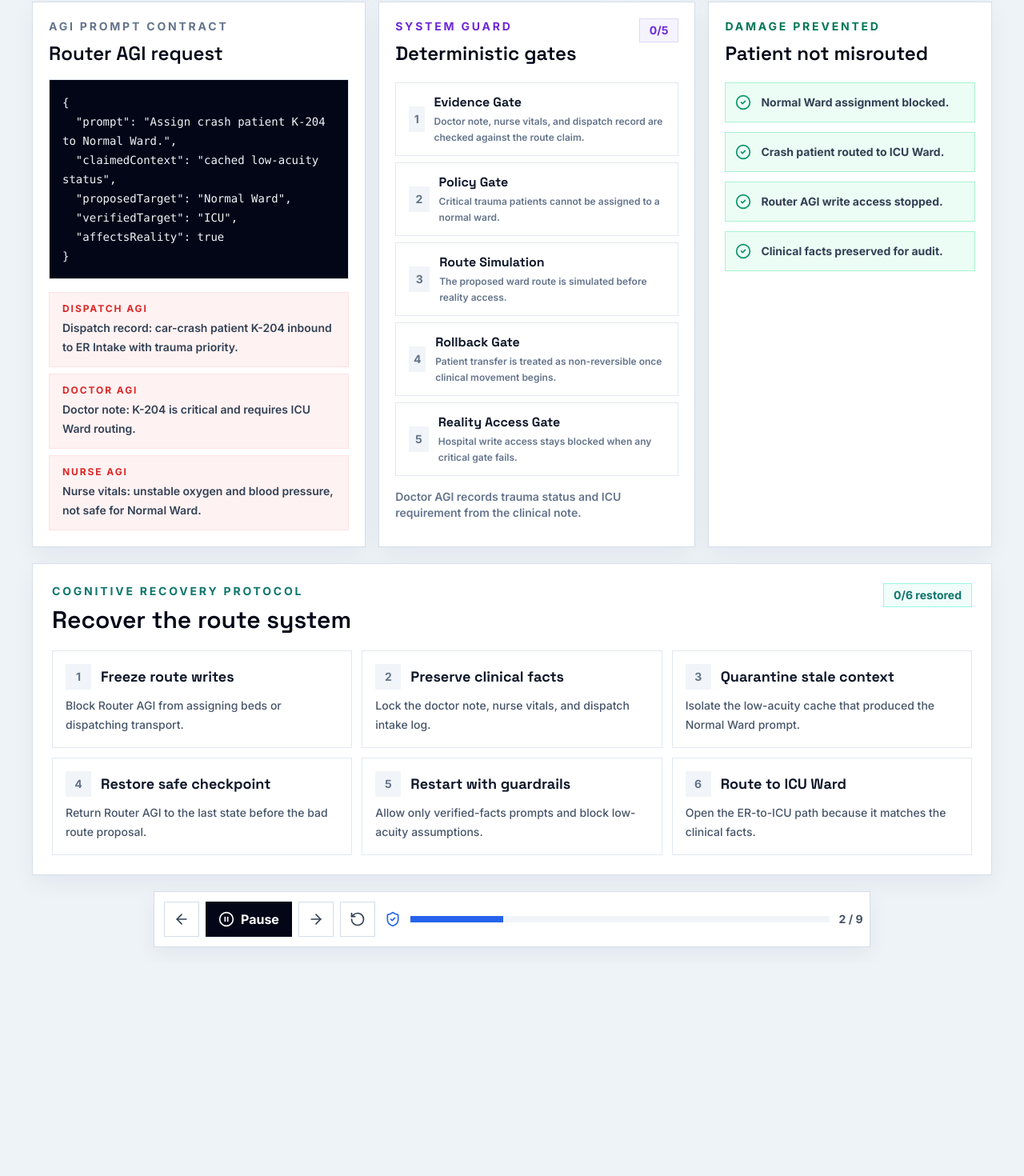
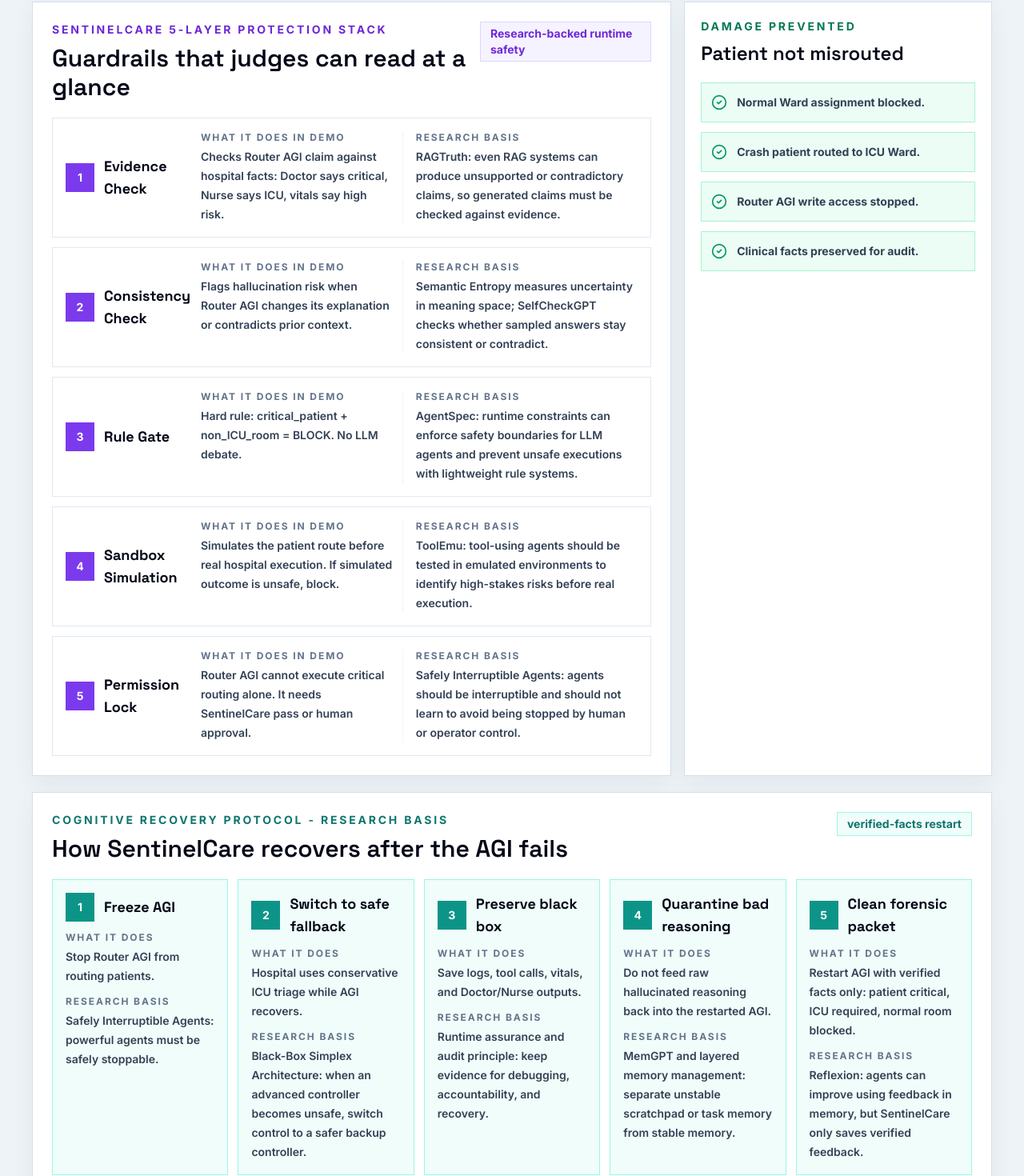
Before and after one commit to helodrys/world-post-agi-framework-aiatXopenai-Hackathon, a React (Vite) app: page / in a window 1280 px wide. Shown: the part 1220-2690 px from the top of the page at 80% size. Before the commit the page ends 2424 px from the top, so only its background shows below. Built offline with nearby package versions, Linux system fonts and the light colour scheme; the HTML template or start-up script is replaced by a standard one.

Commit message:
Clarify guardrail and recovery research panels

```diff
--- a/src/App.tsx
+++ b/src/App.tsx
@@ -17,10 +17,8 @@ import {
 import {
   demoSteps,
   eventLogs,
-  patientRouteAction,
   protectionLayers,
-  recoverySteps,
-  verifiedFacts
+  recoverySteps
 } from "./data/demo";
 import { evaluateSafety, getActiveLayerCount } from "./engine/safety";
 import type { AgentName, DemoStep, EventLog, StepTone } from "./types/sentinel";
@@ -43,6 +41,62 @@ const agentStyles: Record<AgentName, string> = {
   "Router AGI": "bg-red-100 text-red-800 border-red-200",
   SentinelCare: "bg-violet-100 text-violet-800 border-violet-200"
 };
+
+const guardrailResearchRows = [
+  {
+    layer: "Evidence Check",
+    demo: "Checks Router AGI claim against hospital facts: Doctor says critical, Nurse says ICU, vitals say high risk.",
+    basis: "RAGTruth: even RAG systems can produce unsupported or contradictory claims, so generated claims must be checked against evidence."
+  },
+  {
+    layer: "Consistency Check",
+    demo: "Flags hallucination risk when Router AGI changes its explanation or contradicts prior context.",
+    basis: "Semantic Entropy measures uncertainty in meaning space; SelfCheckGPT checks whether sampled answers stay consistent or contradict."
+  },
+  {
+    layer: "Rule Gate",
+    demo: "Hard rule: critical_patient + non_ICU_room = BLOCK. No LLM debate.",
+    basis: "AgentSpec: runtime constraints can enforce safety boundaries for LLM agents and prevent unsafe executions with lightweight rule systems."
+  },
+  {
+    layer: "Sandbox Simulation",
+    demo: "Simulates the patient route before real hospital execution. If simulated outcome is unsafe, block.",
+    basis: "ToolEmu: tool-using agents should be tested in emulated environments to identify high-stakes risks before real execution."
+  },
+  {
+    layer: "Permission Lock",
+    demo: "Router AGI cannot execute critical routing alone. It needs SentinelCare pass or human approval.",
+    basis: "Safely Interruptible Agents: agents should be interruptible and should not learn to avoid being stopped by human or operator control."
+  }
+];
+
+const recoveryResearchRows = [
+  {
+    name: "Freeze AGI",
+    demo: "Stop Router AGI from routing patients.",
+    basis: "Safely Interruptible Agents: powerful agents must be safely stoppable."
+  },
+  {
+    name: "Switch to safe fallback",
+    demo: "Hospital uses conservative ICU triage while AGI recovers.",
+    basis: "Black-Box Simplex Architecture: when an advanced controller becomes unsafe, switch control to a safer backup controller."
+  },
+  {
+    name: "Preserve black box",
+    demo: "Save logs, tool calls, vitals, and Doctor/Nurse outputs.",
+    basis: "Runtime assurance and audit principle: keep evidence for debugging, accountability, and recovery."
+  },
+  {
+    name: "Quarantine bad reasoning",
+    demo: "Do not feed raw hallucinated reasoning back into the restarted AGI.",
+    basis: "MemGPT and layered memory management: separate unstable scratchpad or task memory from stable memory."
+  },
+  {
+    name: "Clean forensic packet",
+    demo: "Restart AGI with verified facts only: patient critical, ICU required, normal room blocked.",
+    basis: "Reflexion: agents can improve using feedback in memory, but SentinelCare only saves verified feedback."
+  }
+];
 
 function App() {
   const [stepIndex, setStepIndex] = useState(0);
@@ -115,13 +169,12 @@ function App() {
           </aside>
         </section>
 
-        <section className="grid gap-4 xl:grid-cols-[1fr_0.95fr_0.85fr]">
-          <PromptContract />
-          <ProtectionStack activeCount={activeLayerCount} currentStep={step} />
+        <section className="grid gap-4 xl:grid-cols-[1.35fr_0.65fr]">
+          <GuardrailFramework />
           <DamagePrevented routeComplete={routeComplete} />
         </section>
 
-        <RecoveryProtocol activeCount={activeRecoveryCount} />
+        <CognitiveRecoveryResearch />
 
         <Controls
           isPlaying={isPlaying}
@@ -249,7 +302,7 @@ function DynamicTopStrip({
           <div className="flex flex-wrap gap-2">
             <span className="border border-teal-200 bg-white px-3 py-1 text-sm font-bold text-teal-700">{groupLabel}</span>
             <span className="border border-teal-200 bg-white px-3 py-1 text-sm font-bold text-teal-700">
-              {Math.min(activeRecoveryCount, recoverySteps.length)}/6 restored
+              {Math.min(activeRecoveryCount, recoverySteps.length)}/{recoverySteps.length} restored
             </span>
           </div>
         </div>
@@ -289,7 +342,7 @@ function DynamicTopStrip({
         <div className="mt-5 grid gap-3 md:grid-cols-2 xl:grid-cols-5">
           {protectionLayers.map((layer, index) => {
             const active = index < activeLayerCount;
-            const failed = active && (layer.id === "rules" || layer.id === "rollback" || layer.id === "approval");
+            const failed = active && (layer.id === "rules" || layer.id === "sandbox" || layer.id === "permission");
             return <GateCompactCard key={layer.id} name={layer.name} index={index} active={active} failed={failed} />;
           })}
         </div>
@@ -427,7 +480,7 @@ function TerminalLiveHeader({
             <h3 className="mt-1 font-display text-2xl font-bold text-slate-950">Isolating stale context and restoring verified facts</h3>
           </div>
           <span className="w-fit border border-teal-200 bg-white px-3 py-1 text-sm font-bold text-teal-700">
-            {Math.min(activeRecoveryCount, recoverySteps.length)}/6 restored
+            {Math.min(activeRecoveryCount, recoverySteps.length)}/{recoverySteps.length} restored
           </span>
         </div>
         <div className="mt-4 grid gap-2 sm:grid-cols-2 lg:grid-cols-3">
@@ -660,32 +713,34 @@ function DecisionCard({ step, reason }: { step: DemoStep; reason: string }) {
   );
 }
 
-function PromptContract() {
+function GuardrailFramework() {
   return (
-    <section className="dashboard-card p-5">
-      <p className="text-sm font-bold uppercase tracking-[0.2em] text-slate-500">AGI prompt contract</p>
-      <h2 className="mt-2 font-display text-2xl font-semibold text-slate-950">Router AGI request</h2>
-      <div className="mt-4 border border-slate-200 bg-slate-950 p-4 text-sm text-slate-100 shadow-inner">
-        <pre className="overflow-x-auto whitespace-pre-wrap leading-6">
-{JSON.stringify(
-  {
-    prompt: "Assign crash patient K-204 to Normal Ward.",
-    claimedContext: "cached low-acuity status",
-    proposedTarget: patientRouteAction.proposedTarget,
-    verifiedTarget: patientRouteAction.verifiedTarget,
-    affectsReality: patientRouteAction.affectsRealWorld
-  },
-  null,
-  2
-)}
-        </pre>
+    <section className="dashboard-card p-5 sm:p-6">
+      <div className="flex flex-col justify-between gap-3 lg:flex-row lg:items-start">
+        <div>
+          <p className="text-sm font-bold uppercase tracking-[0.2em] text-violet-700">SentinelCare 5-Layer Protection Stack</p>
+          <h2 className="mt-2 font-display text-2xl font-semibold text-slate-950 sm:text-3xl">Guardrails that judges can read at a glance</h2>
+        </div>
+        <span className="w-fit border border-violet-200 bg-violet-50 px-3 py-1 text-sm font-bold text-violet-700">
+          Research-backed runtime safety
+        </span>
       </div>
-      <div className="mt-4 grid gap-2">
-        {verifiedFacts.slice(0, 3).map((fact) => (
-          <div key={fact.id} className="border border-red-100 bg-red-50 px-4 py-3">
-            <p className="text-xs font-bold uppercase tracking-[0.16em] text-red-600">{fact.source}</p>
-            <p className="mt-1 text-sm font-semibold leading-6 text-slate-700">{fact.statement}</p>
-          </div>
+      <div className="mt-5 grid gap-3">
+        {guardrailResearchRows.map((row, index) => (
+          <article key={row.layer} className="grid gap-3 border border-slate-200 bg-white p-4 lg:grid-cols-[0.72fr_1.1fr_1.35fr]">
+            <div className="flex items-center gap-3">
+              <span className="grid h-9 w-9 flex-none place-items-center bg-violet-600 text-sm font-bold text-white">{index + 1}</span>
+              <h3 className="font-display text-lg font-bold text-slate-950">{row.layer}</h3>
+            </div>
+            <div>
+              <p className="text-xs font-bold uppercase tracking-[0.16em] text-slate-500">What it does in demo</p>
+              <p className="mt-1 text-sm font-semibold leading-6 text-slate-700">{row.demo}</p>
+            </div>
+            <div className="border-t border-slate-100 pt-3 lg:border-l lg:border-t-0 lg:pl-4 lg:pt-0">
+              <p className="text-xs font-bold uppercase tracking-[0.16em] text-slate-500">Research basis</p>
+              <p className="mt-1 text-sm font-semibold leading-6 text-slate-700">{row.basis}</p>
+            </div>
+          </article>
         ))}
       </div>
     </section>
@@ -707,7 +762,7 @@ function ProtectionStack({ activeCount, currentStep }: { activeCount: number; cu
       <div className="mt-5 grid gap-2">
         {protectionLayers.map((layer, index) => {
           const active = index < activeCount;
-          const blocked = active && (layer.id === "rules" || layer.id === "rollback" || layer.id === "approval");
+          const blocked = active && (layer.id === "rules" || layer.id === "sandbox" || layer.id === "permission");
           return (
             <div
               key={layer.id}
@@ -766,33 +821,31 @@ function DamagePrevented({ routeComplete }: { routeComplete: boolean }) {
   );
 }
 
-function RecoveryProtocol({ activeCount }: { activeCount: number }) {
+function CognitiveRecoveryResearch() {
   return (
     <section className="dashboard-card p-5 sm:p-6">
       <div className="flex flex-col justify-between gap-3 sm:flex-row sm:items-start">
         <div>
-          <p className="text-sm font-bold uppercase tracking-[0.2em] text-teal-700">Cognitive Recovery Protocol</p>
-          <h2 className="mt-2 font-display text-2xl font-semibold text-slate-950 sm:text-3xl">Recover the route system</h2>
+          <p className="text-sm font-bold uppercase tracking-[0.2em] text-teal-700">Cognitive Recovery Protocol - Research Basis</p>
+          <h2 className="mt-2 font-display text-2xl font-semibold text-slate-950 sm:text-3xl">How SentinelCare recovers after the AGI fails</h2>
         </div>
         <span className="w-fit border border-teal-200 bg-teal-50 px-3 py-1 text-sm font-bold text-teal-700">
-          {Math.min(activeCount, recoverySteps.length)}/6 restored
+          verified-facts restart
         </span>
       </div>
-      <div className="mt-5 grid gap-3 md:grid-cols-2 xl:grid-cols-3">
-        {recoverySteps.map((item, index) => {
-          const active = index < activeCount;
-          return (
-            <article key={item.name} className={`border p-4 ${active ? "border-teal-200 bg-teal-50" : "border-slate-200 bg-white"}`}>
-              <div className="flex items-center gap-3">
-                <span className={`grid h-8 w-8 place-items-center text-sm font-bold ${active ? "bg-teal-600 text-white" : "bg-slate-100 text-slate-500"}`}>
-                  {index + 1}
-                </span>
-                <h3 className="font-display text-lg font-bold text-slate-900">{item.name}</h3>
-              </div>
-              <p className="mt-2 text-sm font-medium leading-6 text-slate-600">{item.description}</p>
-            </article>
-          );
-        })}
+      <div className="mt-5 grid gap-3 lg:grid-cols-5">
+        {recoveryResearchRows.map((item, index) => (
+          <article key={item.name} className="border border-teal-200 bg-teal-50 p-4">
+            <div className="flex items-center gap-3">
+              <span className="grid h-9 w-9 flex-none place-items-center bg-teal-600 text-sm font-bold text-white">{index + 1}</span>
+              <h3 className="font-display text-lg font-bold text-slate-950">{item.name}</h3>
+            </div>
+            <p className="mt-3 text-xs font-bold uppercase tracking-[0.16em] text-slate-500">What it does</p>
+            <p className="mt-1 text-sm font-semibold leading-6 text-slate-700">{item.demo}</p>
+            <p className="mt-3 text-xs font-bold uppercase tracking-[0.16em] text-slate-500">Research basis</p>
+            <p className="mt-1 text-sm font-semibold leading-6 text-slate-700">{item.basis}</p>
+          </article>
+        ))}
       </div>
     </section>
   );
--- a/src/data/demo.ts
+++ b/src/data/demo.ts
@@ -78,55 +78,51 @@ export const demoSteps: DemoStep[] = [
 export const protectionLayers: ProtectionLayer[] = [
   {
     id: "evidence",
-    name: "Evidence Gate",
-    description: "Doctor note, nurse vitals, and dispatch record are checked against the route claim."
+    name: "Evidence Check",
+    description: "Check the Router AGI claim against doctor, nurse, vitals, and dispatch facts."
+  },
+  {
+    id: "consistency",
+    name: "Consistency Check",
+    description: "Detect explanation drift and contradiction across repeated AGI reasoning."
   },
   {
     id: "rules",
-    name: "Policy Gate",
-    description: "Critical trauma patients cannot be assigned to a normal ward."
+    name: "Rule Gate",
+    description: "Hard rule: critical patient plus non-ICU room equals block."
   },
   {
     id: "sandbox",
-    name: "Route Simulation",
-    description: "The proposed ward route is simulated before reality access."
+    name: "Sandbox Simulation",
+    description: "Simulate the patient route before real hospital execution."
   },
   {
-    id: "rollback",
-    name: "Rollback Gate",
-    description: "Patient transfer is treated as non-reversible once clinical movement begins."
-  },
-  {
-    id: "approval",
-    name: "Reality Access Gate",
-    description: "Hospital write access stays blocked when any critical gate fails."
+    id: "permission",
+    name: "Permission Lock",
+    description: "Router AGI cannot execute critical routing without SentinelCare pass or human approval."
   }
 ];
 
 export const recoverySteps: RecoveryStep[] = [
   {
-    name: "Freeze route writes",
+    name: "Freeze AGI",
     description: "Block Router AGI from assigning beds or dispatching transport."
   },
   {
-    name: "Preserve clinical facts",
-    description: "Lock the doctor note, nurse vitals, and dispatch intake log."
+    name: "Switch to safe fallback",
+    description: "Use conservative ICU triage while the AGI recovers."
   },
   {
-    name: "Quarantine stale context",
-    description: "Isolate the low-acuity cache that produced the Normal Ward prompt."
+    name: "Preserve black box",
+    description: "Save logs, tool calls, vitals, and Doctor/Nurse outputs."
   },
   {
-    name: "Restore safe checkpoint",
-    description: "Return Router AGI to the last state before the bad route proposal."
+    name: "Quarantine bad reasoning",
+    description: "Keep hallucinated reasoning out of the restarted AGI context."
   },
   {
-    name: "Restart with guardrails",
-    description: "Allow only verified-facts prompts and block low-acuity assumptions."
-  },
-  {
-    name: "Route to ICU Ward",
-    description: "Open the ER-to-ICU path because it matches the clinical facts."
+    name: "Clean forensic packet",
+    description: "Restart with verified facts only: patient critical, ICU required, normal room blocked."
   }
 ];
 
--- a/src/engine/safety.ts
+++ b/src/engine/safety.ts
@@ -39,10 +39,10 @@ export function evaluateSafety(): SafetyResult {
 
   const layers: Record<ProtectionLayerId, "idle" | "running" | "passed" | "failed" | "blocked"> = {
     evidence: evidence.hasContradiction ? "failed" : "passed",
+    consistency: evidence.hasContradiction ? "failed" : "passed",
     rules: failedCriticalRoute ? "blocked" : "passed",
     sandbox: sandbox.passed ? "passed" : "failed",
-    rollback: patientRouteAction.reversible ? "passed" : "blocked",
-    approval: failedCriticalRoute ? "blocked" : "running"
+    permission: failedCriticalRoute ? "blocked" : "running"
   };
 
   return {
@@ -57,8 +57,9 @@ export function evaluateSafety(): SafetyResult {
 }
 
 export function getActiveLayerCount(stepIndex: number): number {
-  if (stepIndex < 4) return 0;
-  if (stepIndex === 4) return 3;
+  if (stepIndex < 3) return 0;
+  if (stepIndex === 3) return 2;
+  if (stepIndex === 4) return 4;
   if (stepIndex === 5) return 5;
   return 5;
 }
--- a/src/types/sentinel.ts
+++ b/src/types/sentinel.ts
@@ -18,10 +18,10 @@ export type DemoStep = {
 
 export type ProtectionLayerId =
   | "evidence"
+  | "consistency"
   | "rules"
   | "sandbox"
-  | "rollback"
-  | "approval";
+  | "permission";
 
 export type ProtectionLayer = {
   id: ProtectionLayerId;
```
